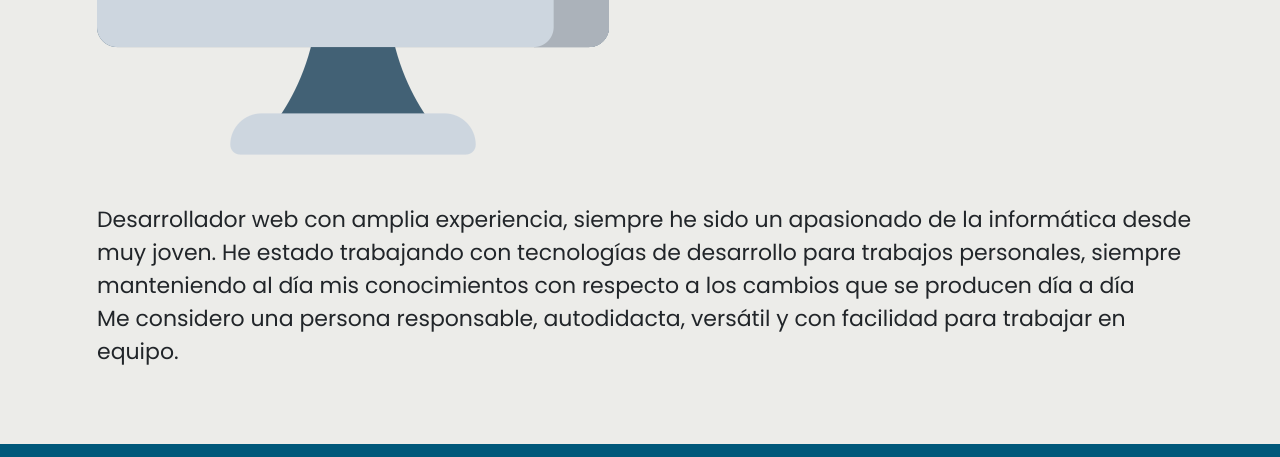
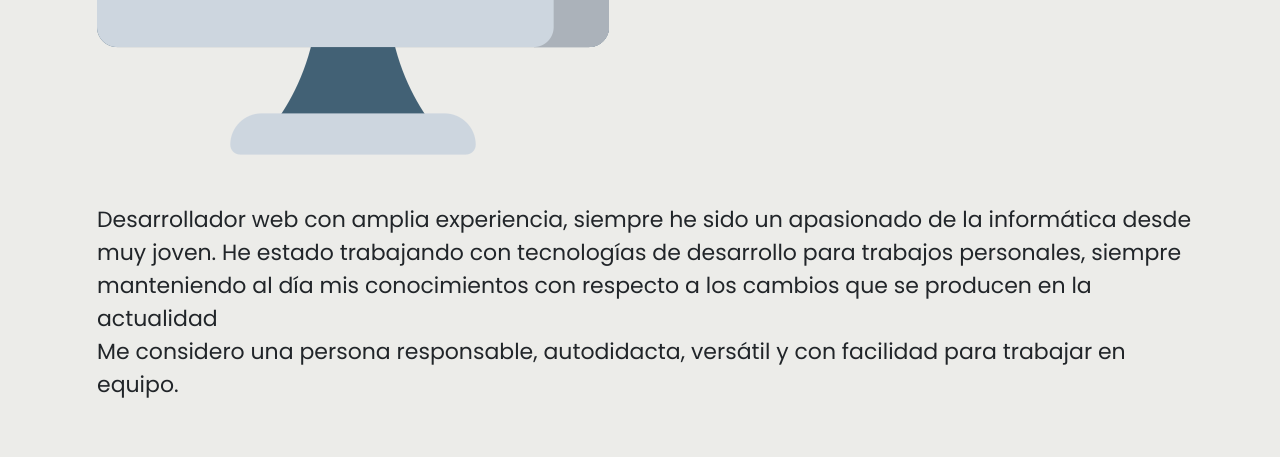
Before and after one commit to NahuelGiannantonio/proyecto-final, a plain HTML site: page index.html in a window 1280 px wide. Shown: the part 519-976 px from the top of the page. Drawn offline with nearby package versions, Linux system fonts and the light colour scheme.

Commit message:
version4

```diff
--- a/index.html
+++ b/index.html
@@ -63,7 +63,7 @@
                         <a href="html/formulario.html"><button type="button" class="btn btn-primary">Contactame</button></a>
                     </div>
                     <div class="col-lg-12 mt-5">
-                        <p class="mb-0">Desarrollador web con amplia experiencia, siempre he sido un apasionado de la informática desde muy joven. He estado trabajando con tecnologías de desarrollo para trabajos personales, siempre manteniendo al día mis conocimientos con respecto a los cambios que se producen día a día</p>
+                        <p class="mb-0">Desarrollador web con amplia experiencia, siempre he sido un apasionado de la informática desde muy joven. He estado trabajando con tecnologías de desarrollo para trabajos personales, siempre manteniendo al día mis conocimientos con respecto a los cambios que se producen en la actualidad</p>
                         <p>Me considero una persona responsable, autodidacta, versátil y con facilidad para trabajar en equipo.</p>
                     </div>
                 </div>
```
